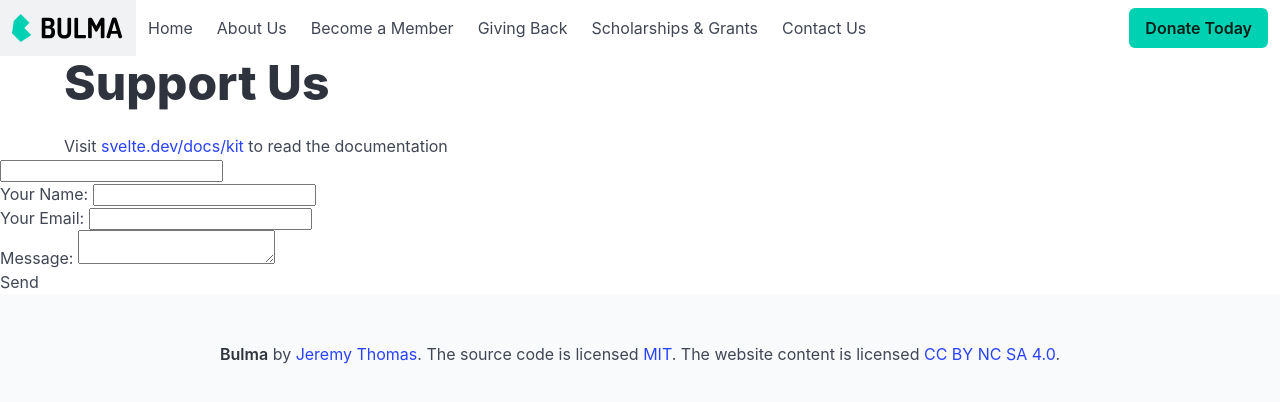
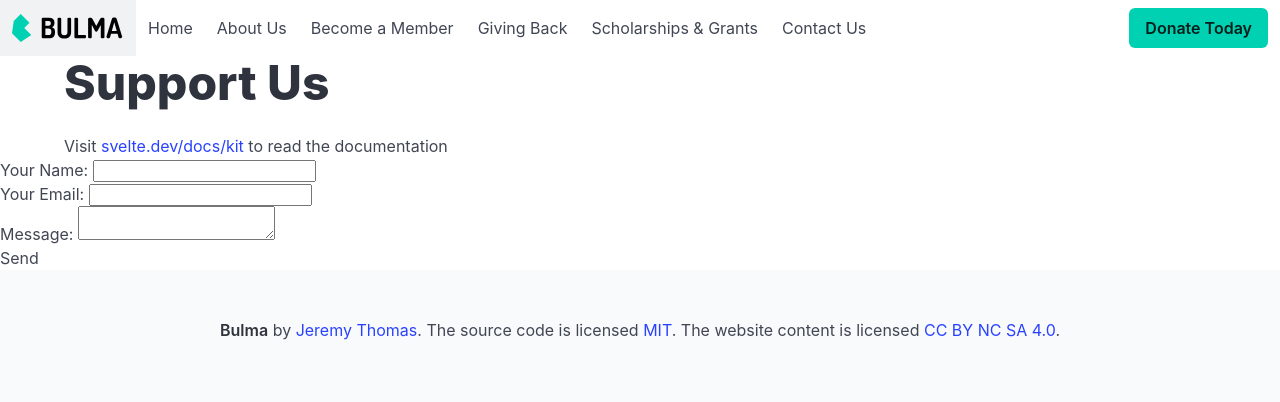
Before and after one commit to charue808/sveltkit-netlify-test, a SvelteKit app: page /support-us in a window 1280 px wide. Shown: the top 402 px of the page. Built offline with nearby package versions, Linux system fonts and the light colour scheme.

Commit message:
update form to have netlify

```diff
--- a/src/routes/support-us/+page.svelte
+++ b/src/routes/support-us/+page.svelte
@@ -3,9 +3,9 @@
 	<p>Visit <a href="https://svelte.dev/docs/kit">svelte.dev/docs/kit</a> to read the documentation</p>
 </div>
 
-<form name="test" method="post" action="/success">
+<form name="test" method="post" action="/success" netlify>
 	<input type="hidden" name="form-name" value="test" />
-	<input type="text" name="bot-field" />
+	<input type="hidden" name="bot-field" />
 	<p>
 			<label>Your Name: <input type="text" name="name" /></label>
 	</p>
@@ -13,7 +13,7 @@
 			<label>Your Email: <input type="email" name="email" /></label>
 	</p>
 	<p>
-			<label>Message: <textarea name="message" /></label>
+			<label>Message: <textarea name="message"></textarea></label>
 	</p>
 	<p>
 			<button type="submit">Send</button>
```
